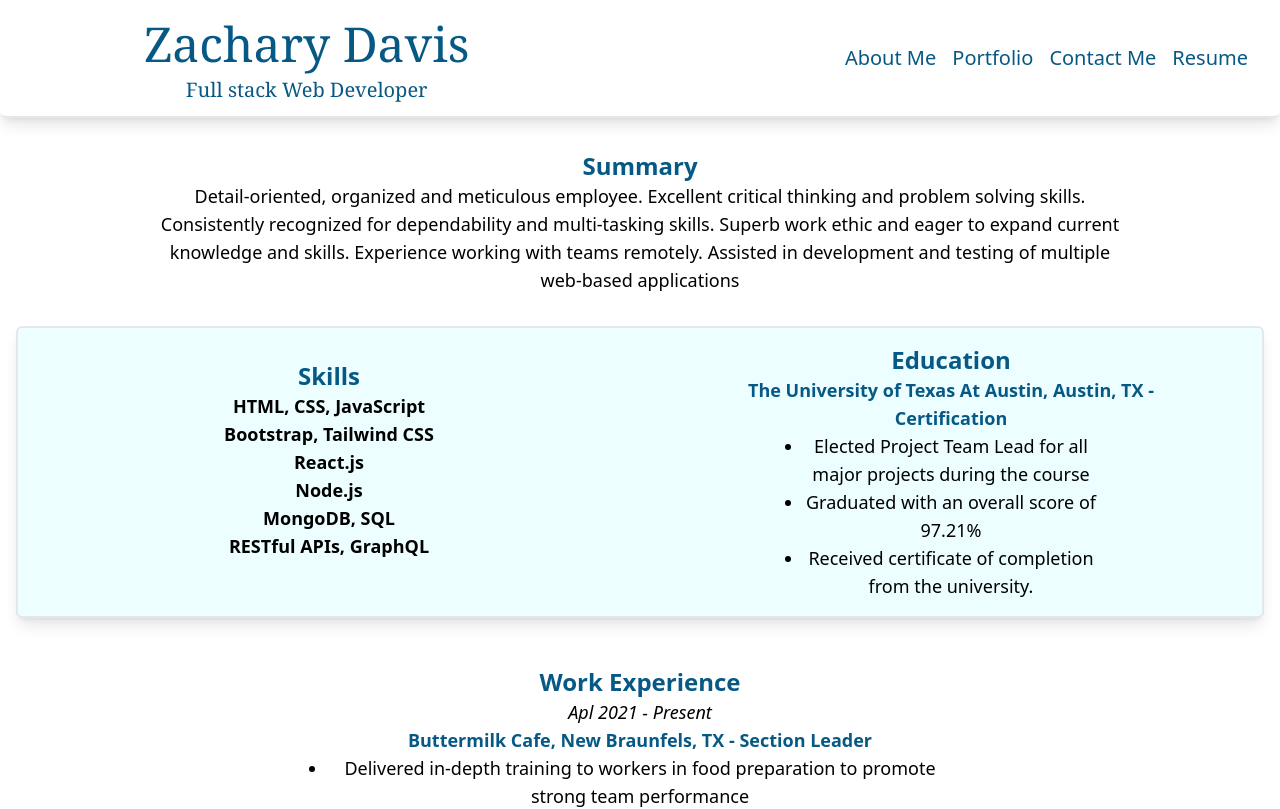
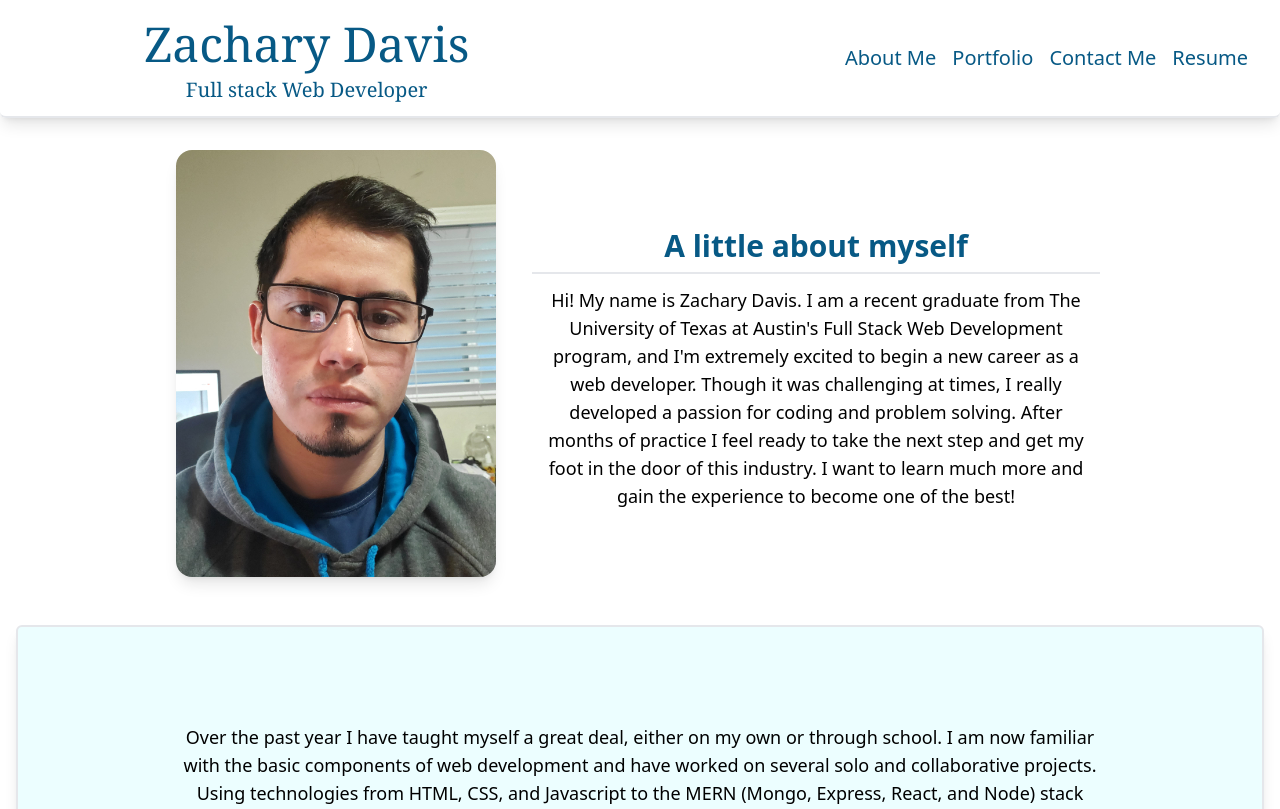
Before and after one commit to Zdavis92/Upgraded-Portfolio, a React (Create React App) app: page /resume in a window 1280 px wide. Shown: the top 809 px of the page. Built offline with nearby package versions, Linux system fonts and the light colour scheme.

Commit message:
'test routes'

```diff
--- a/src/App.js
+++ b/src/App.js
@@ -14,10 +14,10 @@
       <Header />
       <div className="min-h-screen min-w-screen text-lg">
         <Routes>
-          <Route path="/" element={<AboutMe />} />
-          <Route path="/contact" element={<Contact />} />
-          <Route path="/portfolio" element={<Portfolio />} />
-          <Route path="/resume" element={<Resume />} />
+          <Route path="/Upgraded-Portfolio/" element={<AboutMe />} />
+          <Route path="/Upgraded-Portfolio/contact" element={<Contact />} />
+          <Route path="/Upgraded-Portfolio/portfolio" element={<Portfolio />} />
+          <Route path="/Upgraded-Portfolio/resume" element={<Resume />} />
           <Route path="*" element={<AboutMe />} />
         </Routes>
       </div>
```
